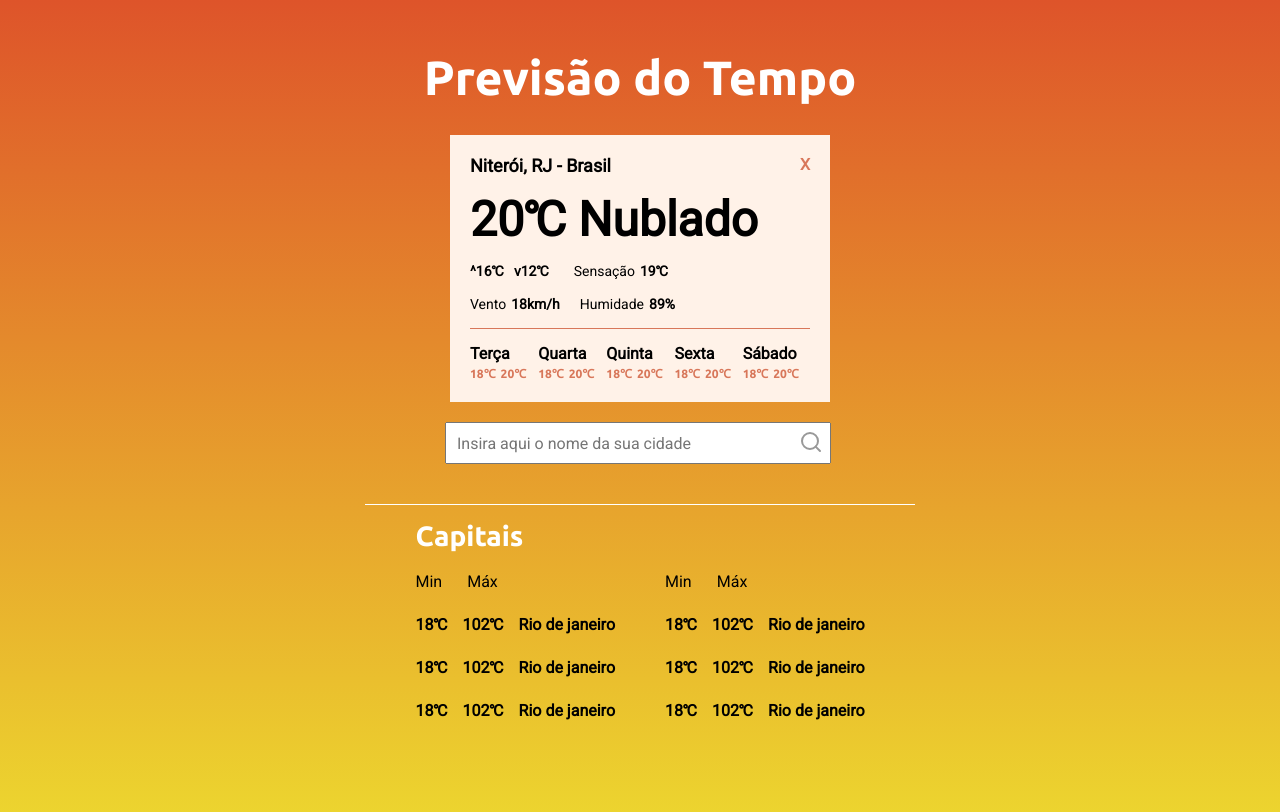
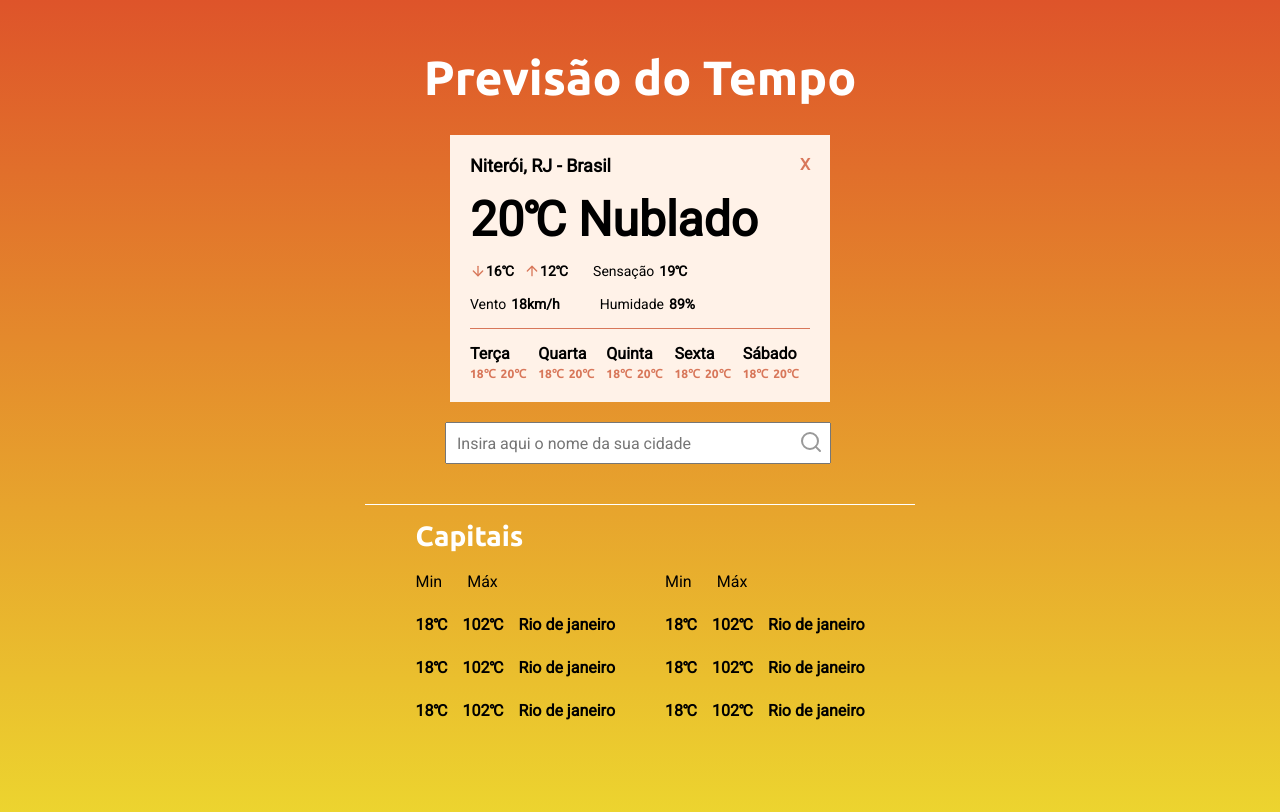
Before and after one commit to lcassiol/reactjs-weather, a React (Create React App) app: page / in a window 1280 px wide. Shown: the top 812 px of the page. Built offline with nearby package versions, Linux system fonts and the light colour scheme.

Commit message:
Add arrow icons

```diff
--- a/src/pages/Home/index.tsx
+++ b/src/pages/Home/index.tsx
@@ -1,5 +1,5 @@
 import React, { useState, useEffect, useCallback } from 'react';
-import { FiSearch } from 'react-icons/fi';
+import { FiSearch, FiArrowUp, FiArrowDown } from 'react-icons/fi';
 import weatherAPI from '../../services/weatherApi';
 
 import {
@@ -82,11 +82,11 @@ const Home = () => {
         <MaxMinFeelslike>
           <div>
             <div>
-              <span>^</span>
+              <FiArrowDown color="#d8775a" />
               <span>16℃</span>
             </div>
             <div>
-              <span>v</span>
+              <FiArrowUp color="#d8775a" />
               <span>12℃</span>
             </div>
           </div>
--- a/src/pages/Home/styles.ts
+++ b/src/pages/Home/styles.ts
@@ -96,7 +96,7 @@ export const WindHumid = styled.div`
   }
 
   div + div {
-    margin-left: 20px;
+    margin-left: 40px;
   }
 `;
 
```
